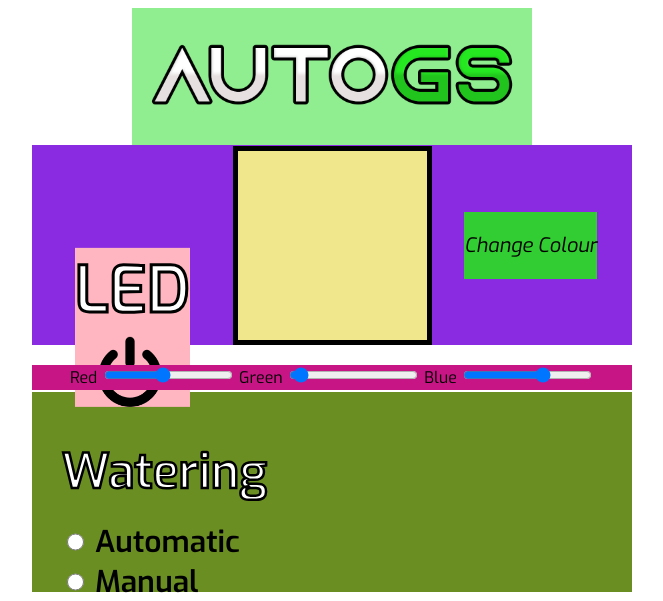
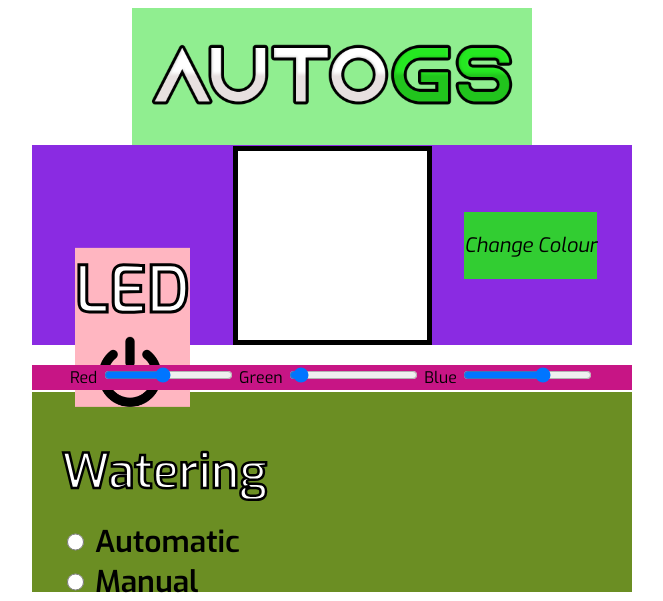
Before and after one commit to taldabba/AutoGS, a Flask app: page / in a window 1280 px wide. Shown: the top 601 px of the page, without its empty margins (308-971 px from the left). Run offline with Flask 2, Linux system fonts and the light colour scheme.

Commit message:
Update style.css

```diff
--- a/webapp/static/css/style.css
+++ b/webapp/static/css/style.css
@@ -73,7 +73,7 @@ p {
 #colour-box {
 	height: 189px;
 	width: 189px;
-	background-color: khaki;
+	background-color: white;
 	border: 5px solid black;
 	transition: background 100ms;
 }
```
